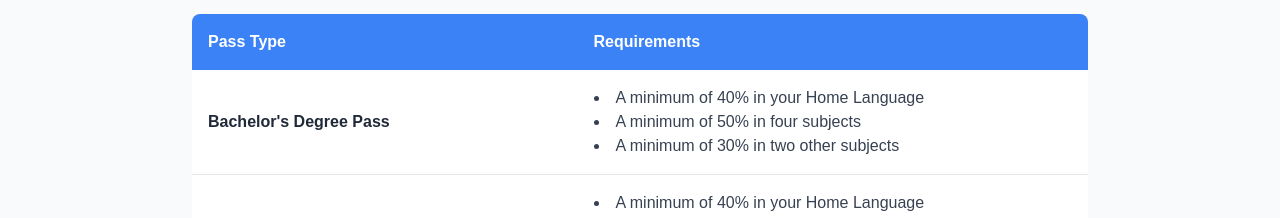
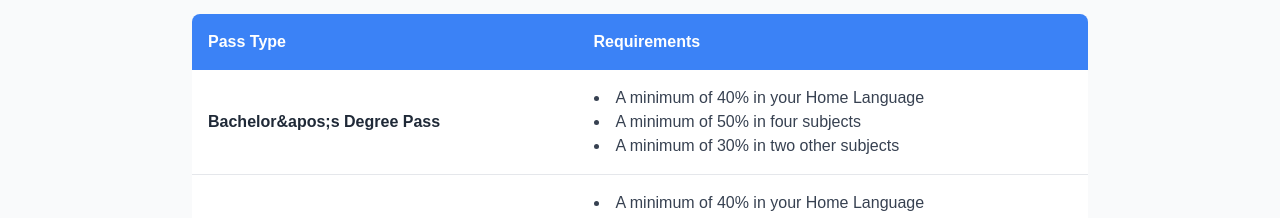
Before and after one commit to ThaboChambule/Mgidla-Secondary-School, a Next.js app: page /nsc in a window 1280 px wide. Shown: the part 322-540 px from the top of the page. Built offline with nearby package versions, Linux system fonts and the light colour scheme.

Commit message:
correct formatting

```diff
--- a/app/(root)/nsc/page.tsx
+++ b/app/(root)/nsc/page.tsx
@@ -29,7 +29,7 @@ export default function MatricPassLevels() {
                 <tbody>
                   {[
                     {
-                      type: "Bachelor's Degree Pass",
+                      type: "Bachelor&apos;s Degree Pass",
                       requirements: [
                         "A minimum of 40% in your Home Language",
                         "A minimum of 50% in four subjects",
@@ -122,7 +122,7 @@ export default function MatricPassLevels() {
             </h1>
             <div className="bg-white shadow-md rounded-lg p-8 space-y-6">
               <p className="text-lg text-gray-700">
-                Your subjects' percentages are converted to points ranging from 1-7. The lowest APS score is converted to 1
+                Your subjects&apos; percentages are converted to points ranging from 1-7. The lowest APS score is converted to 1
                 and represents the range between 0% and 29%. Whereas the highest score 7, represents the range from 80% -100%.
                 Before you learn to calculate the score, ask yourself this, what is the APS score used for?
               </p>
--- a/app/(root)/register/page.tsx
+++ b/app/(root)/register/page.tsx
@@ -2,6 +2,7 @@
 import { useRouter } from 'next/navigation';
 import Nav from "@/components/navbar";
 import Footer from "@/components/footer";
+import { useState } from 'react';
 
 export default function Register() {
   const [formData, setFormData] = useState({
@@ -96,8 +97,9 @@ export default function Register() {
           const errorData = await response.json();
           setErrors({ submit: errorData.message || 'Registration failed' });
         }
-      } catch (error) {
-        setErrors({ submit: 'Network error. Please try again.' });
+      } catch (err) {
+        console.error('Login error:', err);
+        setErrors('An error occurred. Please try again.');
       }
     }
 
--- a/components/navbar.tsx
+++ b/components/navbar.tsx
@@ -1,5 +1,4 @@
 import Link from "next/link";
-import Image from "next/image";
 
 export default function Nav() {
   return (
```
